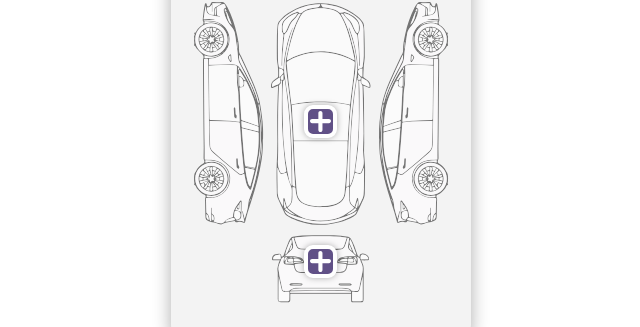
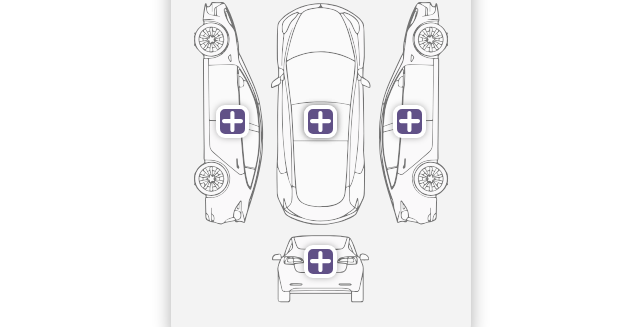
Before and after one commit to andreysinus/auto-project-damage, a React (Create React App) app: page / in a window 1280 px wide. Shown: the part 254-581 px from the top of the page, without its empty margins (319-959 px from the left). Built offline with nearby package versions, Linux system fonts and the light colour scheme.

Commit message:
add new step

```diff
--- a/src/components/addDamages/addDamages.jsx
+++ b/src/components/addDamages/addDamages.jsx
@@ -6,8 +6,8 @@ function AddDamages(props) {
   const [carPart, setCarPart] = useState("None");
   return (
     <div className='adddamages'>
-      { props.addProgressState==="1" ? <CarViews carPart={carPart} setCarPart={setCarPart}/>
-      : props.addProgressState==="2" ? <div>два</div>
+      { props.addProgressState==="1" ? <CarViews carPart={carPart} setCarPart={setCarPart} setAddProgressState={props.setAddProgressState}/>
+      : props.addProgressState==="2" ? <div>два {carPart}</div>
       : props.addProgressState==="3" ? <div>три</div>
       : <div>Ошибка</div>}
     </div>
--- a/src/components/bigButton/bigButton.jsx
+++ b/src/components/bigButton/bigButton.jsx
@@ -6,7 +6,7 @@ function BigButton(props) {
     let classNames="bigbutton "
     classNames+="bigbutton__" + props.carPart
   return (
-    <button type='button' className={classNames} onClick={()=> {props.setActive(true); props.setPart(props.carPart)}}><img src={bigButton} alt="Кнопка" /></button>
+    <button type='button' className={classNames} onClick={()=> {props.setAddProgressState("2"); props.setPart(props.carPart)}}><img src={bigButton} alt="Кнопка" /></button>
   )
 }
 
--- a/src/components/bigButton/bigButton.scss
+++ b/src/components/bigButton/bigButton.scss
@@ -16,6 +16,12 @@
 .bigbutton__roof{
     transform: translate(133px, 180px);
 }
+.bigbutton__left{
+    transform: translate(45px, 180px);
+}
+.bigbutton__right{
+    transform: translate(222px, 180px);
+}
 .bigbutton__back{
     transform: translate(133px, 320px);
 }
--- a/src/components/carViews/carViews.jsx
+++ b/src/components/carViews/carViews.jsx
@@ -6,9 +6,12 @@ import './carViews.scss'
 function CarViews(props) {
   return (
     <div>
-        <BigButton carPart="front" setPart={props.setCarPart}/>
-        <BigButton carPart="roof" setPart={props.setCarPart}/>
-        <BigButton carPart="back" setPart={props.setCarPart}/>
+        <BigButton carPart="front" setPart={props.setCarPart} setAddProgressState={props.setAddProgressState}/>
+        <BigButton carPart="roof" setPart={props.setCarPart} setAddProgressState={props.setAddProgressState}/>
+        <BigButton carPart="left" setPart={props.setCarPart} setAddProgressState={props.setAddProgressState}/>
+        <BigButton carPart="right" setPart={props.setCarPart} setAddProgressState={props.setAddProgressState}/>
+        <BigButton carPart="roof" setPart={props.setCarPart} setAddProgressState={props.setAddProgressState}/>
+        <BigButton carPart="back" setPart={props.setCarPart} setAddProgressState={props.setAddProgressState}/>
         <div className='carviews'>
             <img src={carViews} alt="Стороны авто" />
         </div>
```
